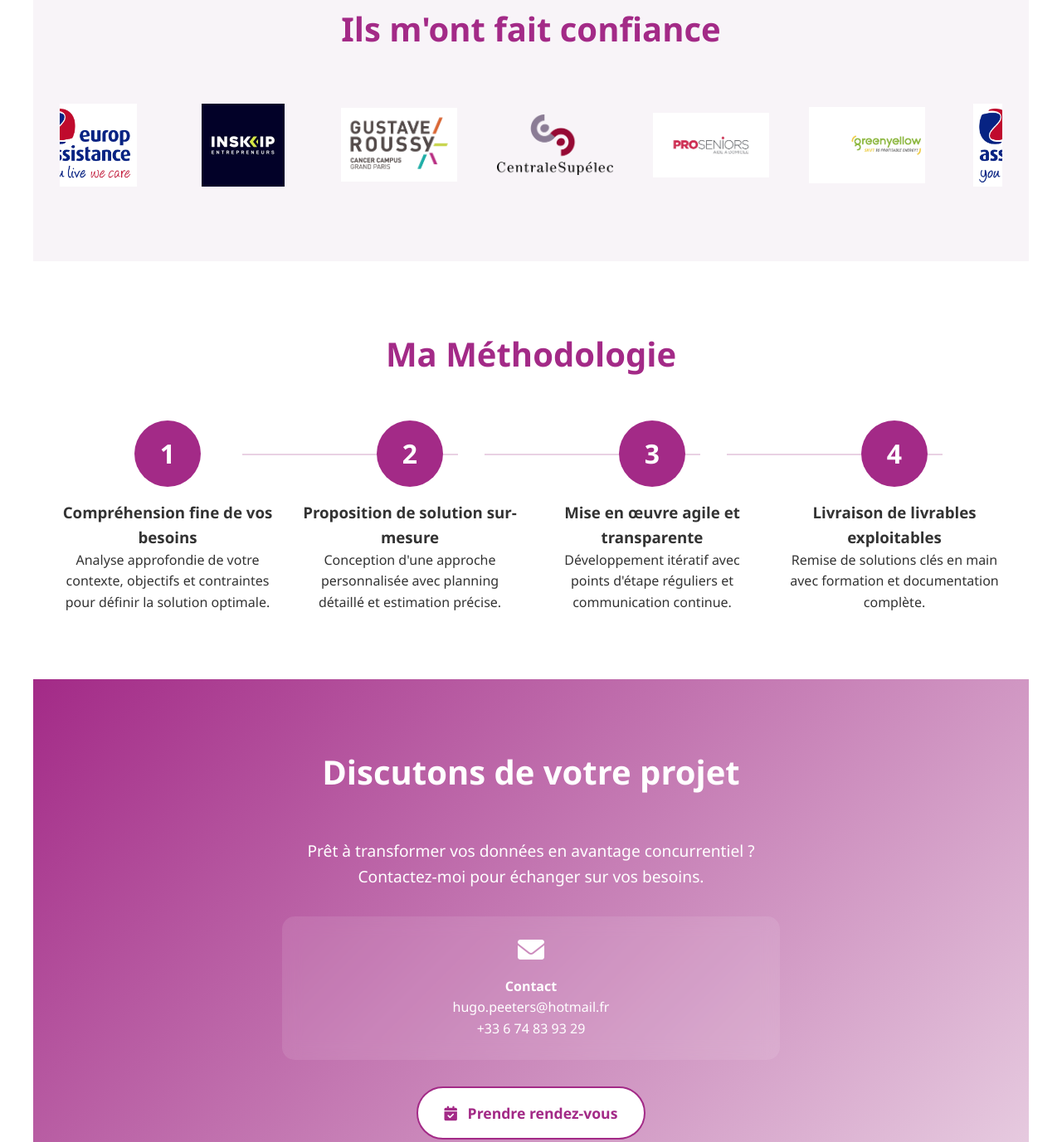
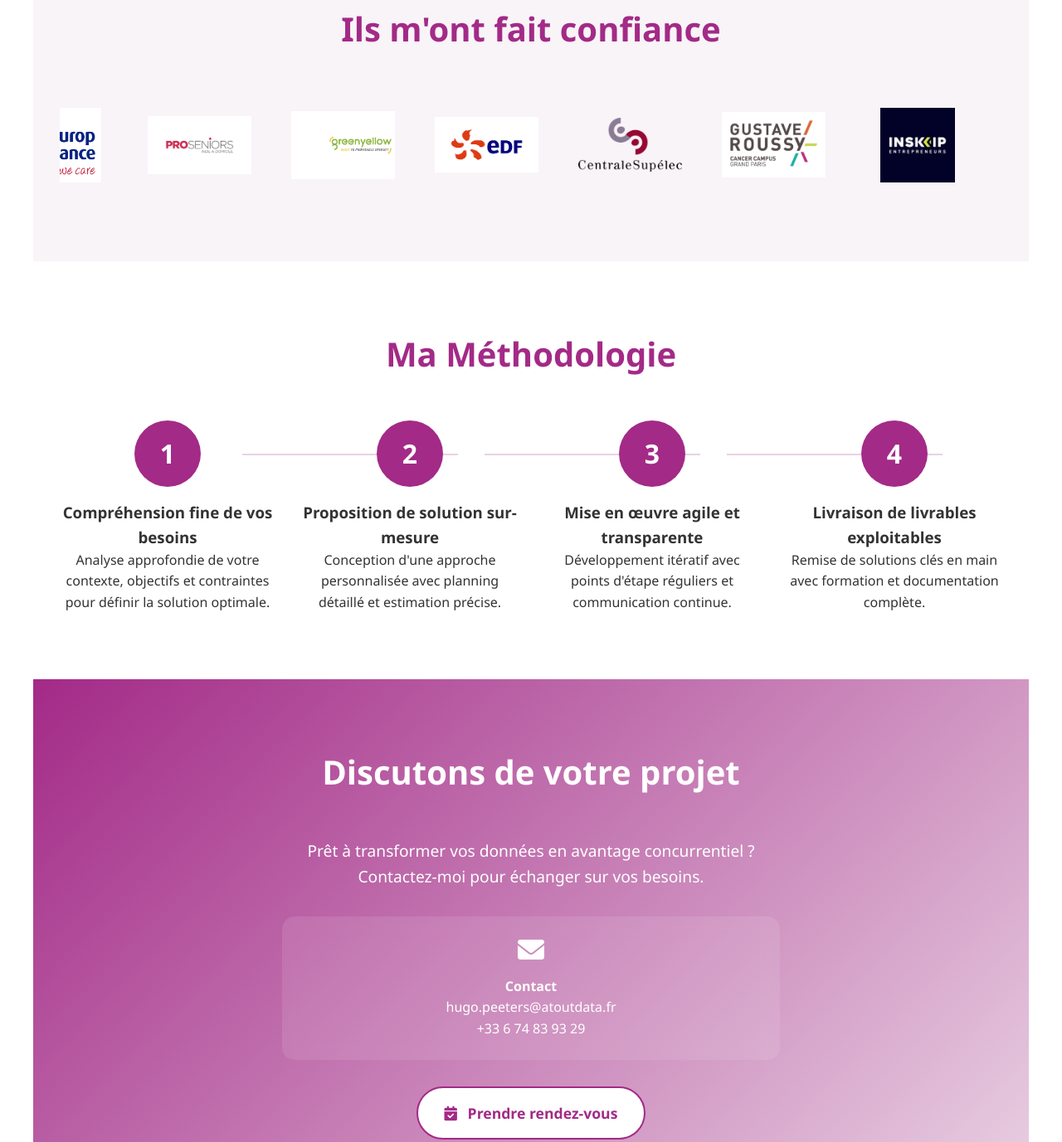
Before and after one commit to peetershugo/freelancesite, a plain HTML site: page index.html in a window 1280 px wide. Shown: the part 3337-4714 px from the top of the page at 83% size. Drawn offline with Linux system fonts and the light colour scheme.

Commit message:
légères modifs

```diff
--- a/index.html
+++ b/index.html
@@ -384,8 +384,8 @@
             height: 120px;
         }
         .reference-logo-img {
-            height: 100px;
-            min-width: 140px;
+            height: 90px;
+            min-width: 125px;
             object-fit: contain;
             filter: grayscale(0.2);
             transition: filter 0.3s;
@@ -730,7 +730,7 @@
 
     <!-- Réalisations -->
     <section id="realisations" class="section">
-        <h2 class="fade-in">Réalisations</h2>
+        <h2 class="fade-in">Exemples de réalisations</h2>
         <div class="realisations-grid">
             <div class="realisation-card fade-in">
                 <div class="realisation-image">
@@ -774,6 +774,8 @@
             <img src="img/logo4.jpg" alt="logo4" class="reference-logo-img">
             <img src="img/logo5.png" alt="logo5" class="reference-logo-img">
             <img src="img/logo6.jpg" alt="logo6" class="reference-logo-img">
+            <img src="img/logo7.png" alt="logo7" class="reference-logo-img">
+
         </div>
     </section>
 
@@ -815,7 +817,7 @@
                 <div class="contact-item">
                     <i class="fas fa-envelope"></i>
                     <h4>Contact</h4>
-                    <p>hugo.peeters@hotmail.fr</p>
+                    <p>hugo.peeters@atoutdata.fr</p>
                     <p>+33 6 74 83 93 29</p>
                 </div>
 
@@ -872,7 +874,7 @@
             <a href="https://www.linkedin.com/in/hugo-peeters-129701224/" target="_blank">
                 <i class="fab fa-linkedin"></i> LinkedIn
             </a>
-            <a href="mailto:hugo.peeters@hotmail.fr">
+            <a href="mailto:hugo.peeters@atoutdata.fr">
                 <i class="fas fa-envelope"></i> Email
             </a>
         </div>
@@ -1123,7 +1125,7 @@
             <p><strong>Responsable de la publication :</strong> Hugo Peeters</p>
             <p><strong>Adresse :</strong> 17 avenue Joffre, 92420, Vaucresson</p>
             <p><strong>Téléphone :</strong> +33 6 74 83 93 29</p>
-            <p><strong>Email :</strong> hugo.peeters@hotmail.fr</p>
+            <p><strong>Email :</strong> hugo.peeters@atoutdata.fr</p>
             <p><strong>SIRET :</strong> 944 446 145 00012</p>
             <p><strong>Hébergeur :</strong> GitHub Pages - GitHub Inc. – 88 Colin P Kelly Jr St, San Francisco, CA 94107, USA</p>
         `;
@@ -1150,7 +1152,7 @@
 
             <h4>Vos droits</h4>
             <p>Vous pouvez demander l'accès, la rectification ou la suppression de vos données à l'adresse suivante :
-            <a href="mailto:hugo.peeters@hotmail.fr">hugo.peeters@hotmail.fr</a></p>
+            <a href="mailto:hugo.peeters@atoutdata.fr">hugo.peeters@atoutdata.fr</a></p>
 
             <h4>Contact RGPD</h4>
             <p>Hugo Peeters</p>
```
Also changed, not shown: img/logo7.png (added).
